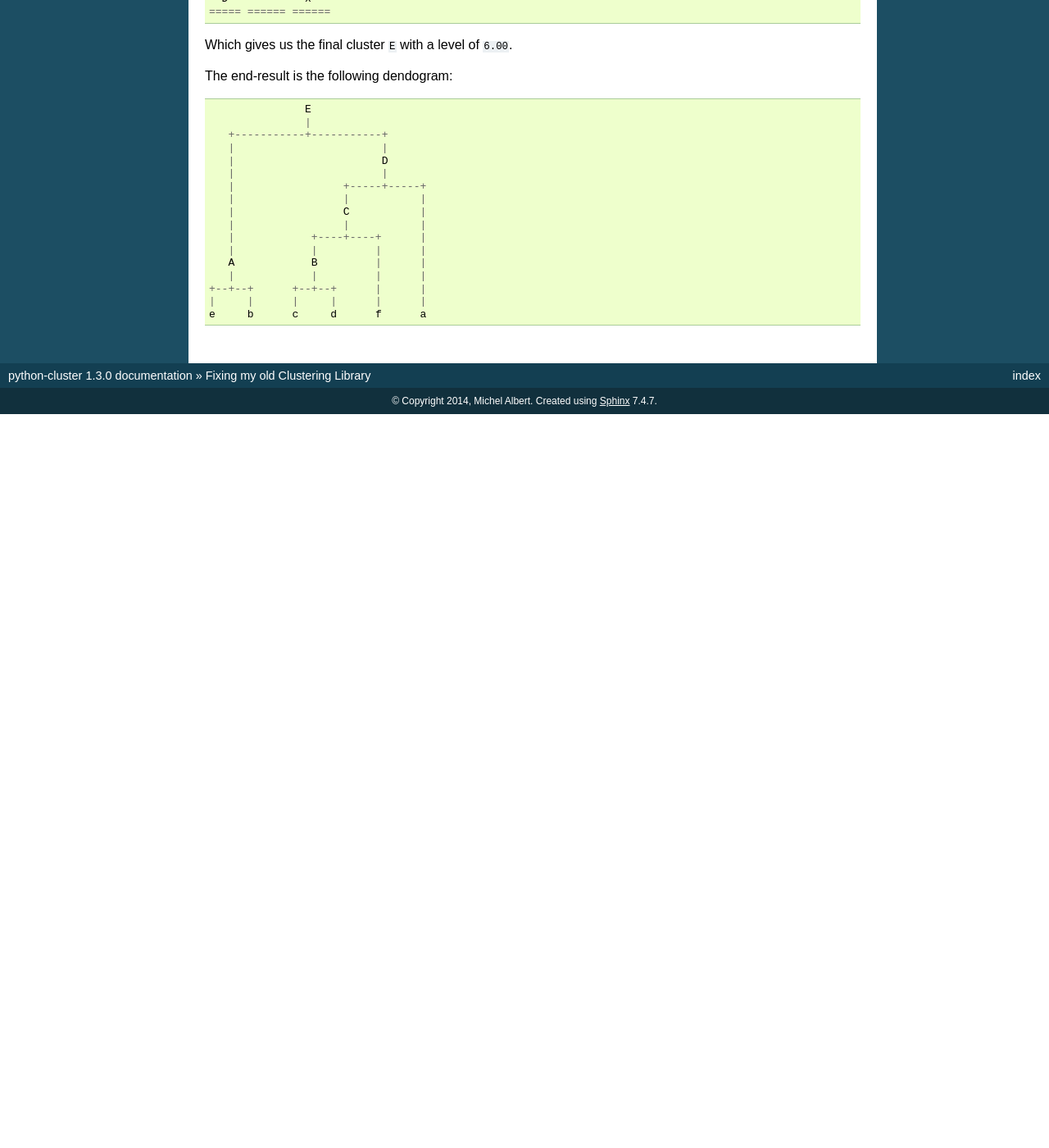
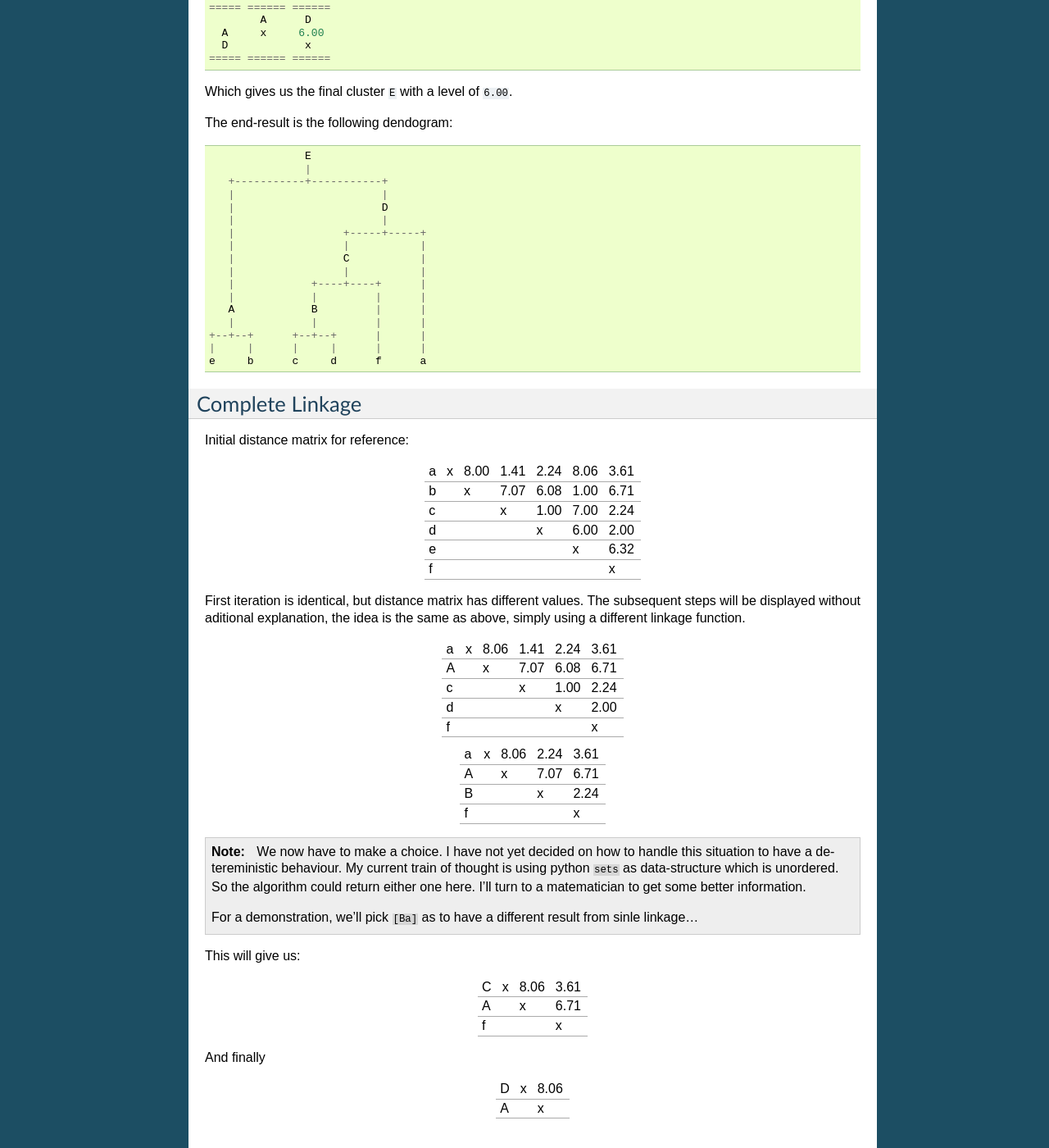
Before and after one commit to exhuma/python-cluster, a Sphinx documentation site: the page built from docs/hierarchical.rst, in a window 1280 px wide and 1400 px high, scrolled down 1816 px. Shown: the whole window at 82% size. Built offline with Sphinx 7.4.7, drawn with Linux system fonts in a browser that asks for light colours; before the commit the page ends 2321 px from its top, so only the background shows below that; some of the changed text lies outside the part shown.

Commit message:
Added doc example for complete linkage.

```diff
--- a/docs/hierarchical.rst
+++ b/docs/hierarchical.rst
@@ -34,14 +34,14 @@ So we have the following points::
 
 .. note::
 
-    To keep the table more readable, individual points are written in
+    To keep the matrix table more readable, individual points are written in
     lower-case, while clusters are written in upper-case!
 
 
-This results in the following distance matrix. We will mark the diagonal with
-an ``x`` as we're not interested in comparing a point with itself.  Equally, we
-are only interested in the absolute distance. So we only need the values for
-pairs on ons side of the diagonal.
+This results in the following initial distance matrix. We will mark the
+diagonal with an ``x`` as we're not interested in comparing a point with
+itself.  Equally, we are only interested in the absolute distance. So we only
+need the values for pairs on ons side of the diagonal.
 
 
  ===== ===== ====== ====== ====== ====== ======
@@ -72,6 +72,10 @@ pairs on ons side of the diagonal.
    d                         x     2.00
    f                                x
  ===== ===== ====== ====== ====== ======
+
+
+Single Linkage
+--------------
 
 The next candidate is ``[c, d]`` as ``B``::
 
@@ -134,3 +138,69 @@ The end-result is the following dendogram::
         +--+--+      +--+--+      |      |
         |     |      |     |      |      |
         e     b      c     d      f      a
+
+
+
+Complete Linkage
+----------------
+
+Initial distance matrix for reference:
+
+ ===== ===== ====== ====== ====== ====== ======
+         a     b      c      d      e      f
+   a     x    8.00   1.41   2.24   8.06   3.61
+   b           x     7.07   6.08   1.00   6.71
+   c                  x     1.00   7.00   2.24
+   d                         x     6.00   2.00
+   e                                x     6.32
+   f                                       x
+ ===== ===== ====== ====== ====== ====== ======
+
+First iteration is identical, but distance matrix has different values. The
+subsequent steps will be displayed without aditional explanation, the idea is
+the same as above, simply using a different linkage function.
+
+ ===== ===== ====== ====== ====== ======
+         a     A      c      d      f
+   a     x    8.06   1.41   2.24   3.61
+   A           x     7.07   6.08   6.71
+   c                  x     1.00   2.24
+   d                         x     2.00
+   f                                x
+ ===== ===== ====== ====== ====== ======
+
+
+ ===== ===== ====== ====== ======
+         a     A      B      f
+   a     x    8.06   2.24   3.61
+   A           x     7.07   6.71
+   B                  x     2.24
+   f                         x
+ ===== ===== ====== ====== ======
+
+.. note::
+    We now have to make a choice. I have not yet decided on how to handle this
+    situation to have a detereministic behaviour. My current train of thought
+    is using python ``sets`` as data-structure which is unordered. So the
+    algorithm could return either one here. I'll turn to a matematician to get
+    some better information.
+
+    For a demonstration, we'll pick ``[Ba]`` as to have a different result from
+    sinle linkage...
+
+This will give us:
+
+ ===== ===== ====== ======
+         C     A      f
+   C     x    8.06   3.61
+   A           x     6.71
+   f                  x
+ ===== ===== ====== ======
+
+And finally
+
+ ===== ===== ======
+         D     A
+   D     x    8.06
+   A           x
+ ===== ===== ======
```
Also changed, not shown: docs/hierarchical-steps.svg.
